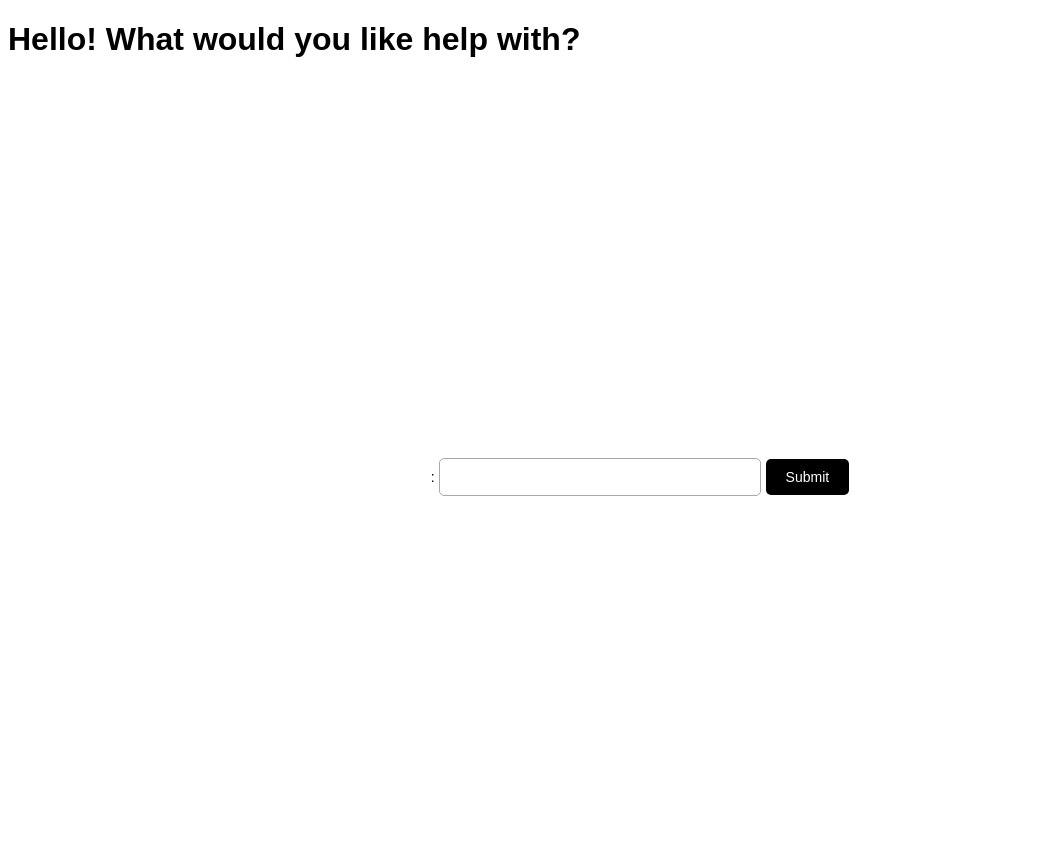
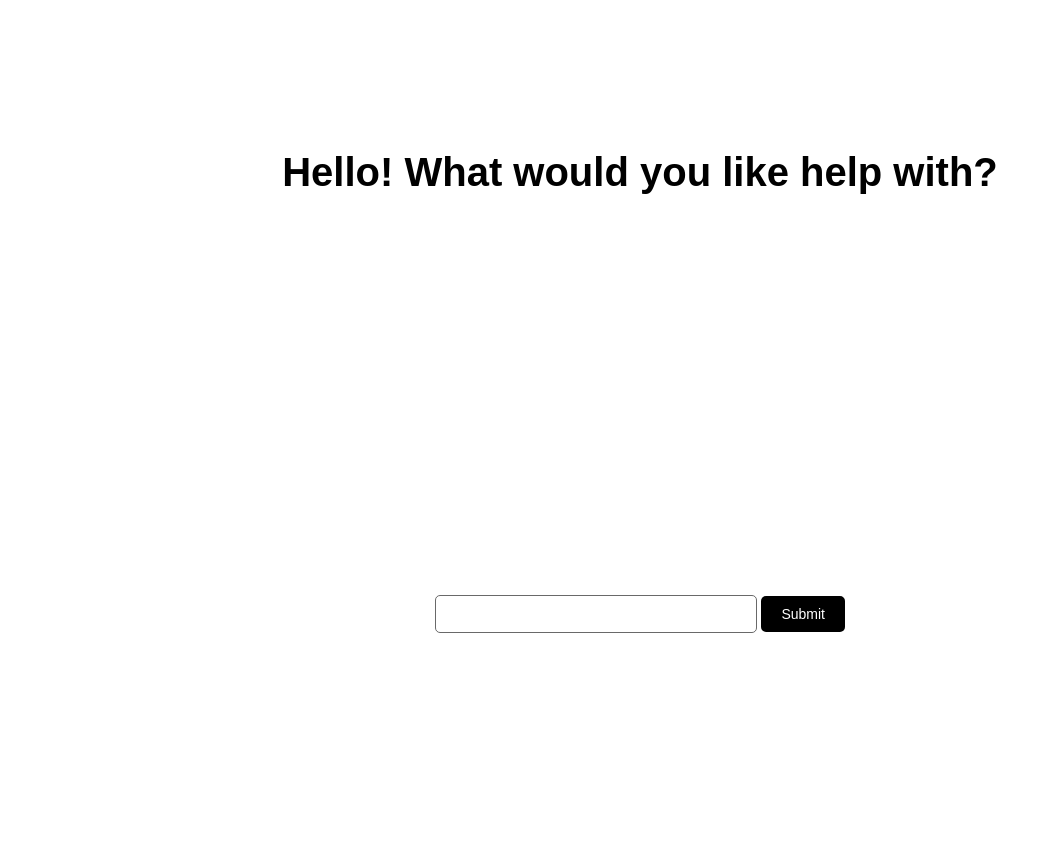
Before and after one commit to smartmangoai/TripGenie, a Flask app: page /ask in a window 1280 px wide. Shown: the whole page, without its empty margins (0-1049 px from the left). Before the commit the page ends 496 px from the top, so only its background shows below. Run offline with Flask 3, Linux system fonts and the light colour scheme.

Commit message:
changed place and size of heading

```diff
--- a/templates/ask.html
+++ b/templates/ask.html
@@ -24,7 +24,7 @@
             width: 100%;
             max-width: 300px;
             border-radius: 5px;
-            border: 1px solid #A9A9A9;
+            border: 1px solid #696969;
             font-size: 14px;
         }
 
@@ -39,8 +39,15 @@
         }
 
         button:hover {
-            background-color: #A9A9A9;
+            background-color: #696969;
         }
+
+        h1 {
+            margin-top: 150px;
+            text-align: center; /* Center the text */
+            font-size: 40px;
+        }
+
     </style>
 </head>
 <body>
@@ -48,7 +55,7 @@
 
     <!-- The form where the user can type their input -->
     <form method="POST">
-        <label for="user_input"> :</label>
+        <label for="user_input"> </label>
         <input type="text" id="user_input" name="user_input" required>
         <button type="submit">Submit</button>
     </form>
```
